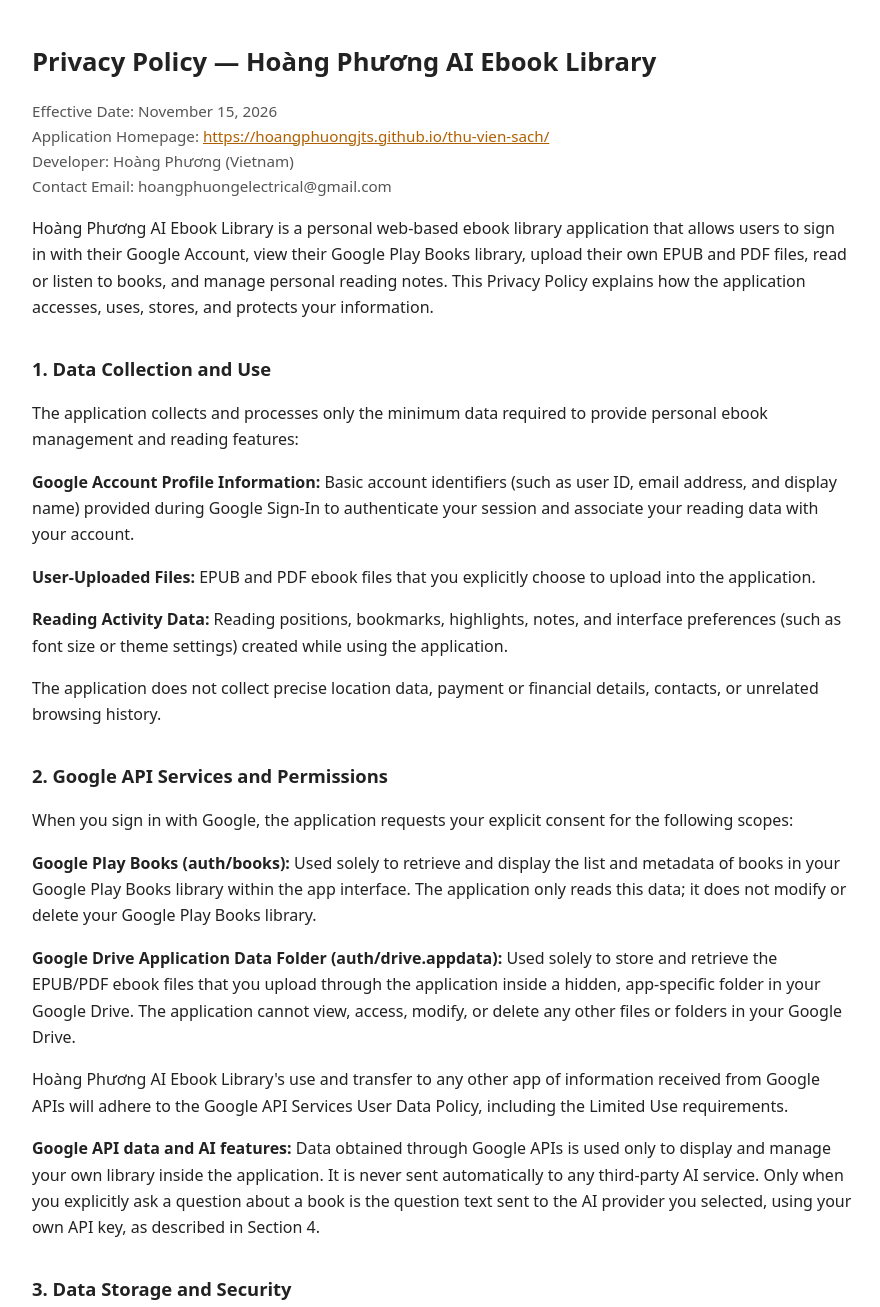
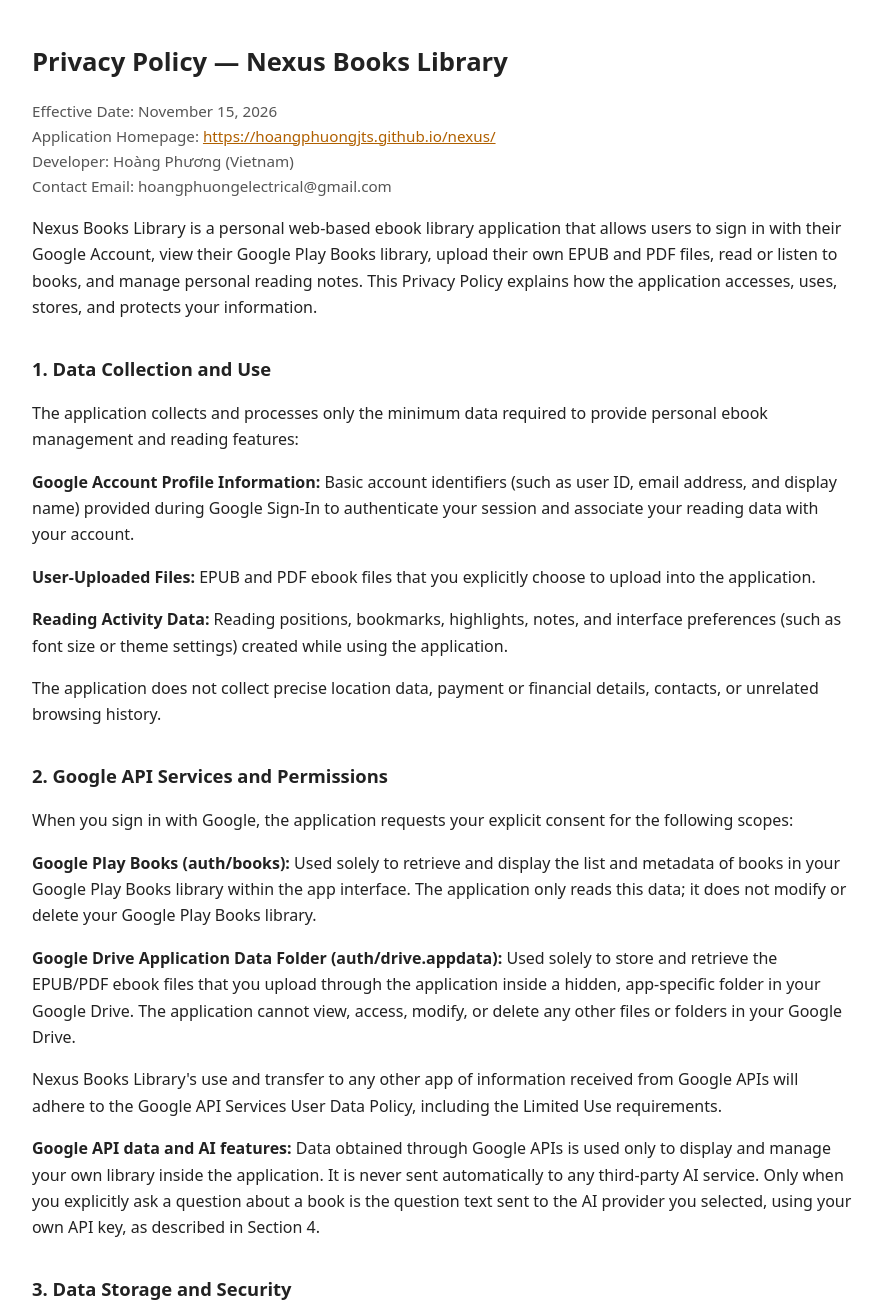
Before and after one commit to hoangphuongjts/thu-vien-sach, a plain HTML site: page privacy.html in a window 1280 px wide. Shown: the top 1307 px of the page, without its empty margins (198-1078 px from the left). Drawn offline with Linux system fonts and the light colour scheme.

Commit message:
Doi ten Nexus Books Library

```diff
--- a/privacy.html
+++ b/privacy.html
@@ -3,7 +3,7 @@
 <head>
 <meta charset="utf-8">
 <meta name="viewport" content="width=device-width, initial-scale=1">
-<title>Privacy Policy — Hoàng Phương AI Ebook Library</title>
+<title>Privacy Policy — Nexus Books Library</title>
 <style>
 body{font-family:system-ui,-apple-system,"Segoe UI",Roboto,sans-serif;max-width:820px;margin:0 auto;padding:24px 18px 60px;line-height:1.65;color:#222;background:#fff}
 h1{font-size:1.6rem;margin-bottom:.2em} h2{font-size:1.15rem;margin-top:1.8em}
@@ -12,13 +12,13 @@ a{color:#b06000}
 </style>
 </head>
 <body>
-<h1>Privacy Policy — Hoàng Phương AI Ebook Library</h1>
+<h1>Privacy Policy — Nexus Books Library</h1>
 <p class="meta">Effective Date: November 15, 2026<br>
-Application Homepage: <a href="https://hoangphuongjts.github.io/thu-vien-sach/">https://hoangphuongjts.github.io/thu-vien-sach/</a><br>
+Application Homepage: <a href="https://hoangphuongjts.github.io/nexus/">https://hoangphuongjts.github.io/nexus/</a><br>
 Developer: Hoàng Phương (Vietnam)<br>
 Contact Email: hoangphuongelectrical@gmail.com</p>
 
-<p>Hoàng Phương AI Ebook Library is a personal web-based ebook library application that allows users to sign in with their Google Account, view their Google Play Books library, upload their own EPUB and PDF files, read or listen to books, and manage personal reading notes. This Privacy Policy explains how the application accesses, uses, stores, and protects your information.</p>
+<p>Nexus Books Library is a personal web-based ebook library application that allows users to sign in with their Google Account, view their Google Play Books library, upload their own EPUB and PDF files, read or listen to books, and manage personal reading notes. This Privacy Policy explains how the application accesses, uses, stores, and protects your information.</p>
 
 <h2>1. Data Collection and Use</h2>
 <p>The application collects and processes only the minimum data required to provide personal ebook management and reading features:</p>
@@ -31,7 +31,7 @@ Contact Email: hoangphuongelectrical@gmail.com</p>
 <p>When you sign in with Google, the application requests your explicit consent for the following scopes:</p>
 <p><strong>Google Play Books (auth/books):</strong> Used solely to retrieve and display the list and metadata of books in your Google Play Books library within the app interface. The application only reads this data; it does not modify or delete your Google Play Books library.</p>
 <p><strong>Google Drive Application Data Folder (auth/drive.appdata):</strong> Used solely to store and retrieve the EPUB/PDF ebook files that you upload through the application inside a hidden, app-specific folder in your Google Drive. The application cannot view, access, modify, or delete any other files or folders in your Google Drive.</p>
-<p>Hoàng Phương AI Ebook Library's use and transfer to any other app of information received from Google APIs will adhere to the Google API Services User Data Policy, including the Limited Use requirements.</p>
+<p>Nexus Books Library's use and transfer to any other app of information received from Google APIs will adhere to the Google API Services User Data Policy, including the Limited Use requirements.</p>
 <p><strong>Google API data and AI features:</strong> Data obtained through Google APIs is used only to display and manage your own library inside the application. It is never sent automatically to any third-party AI service. Only when you explicitly ask a question about a book is the question text sent to the AI provider you selected, using your own API key, as described in Section 4.</p>
 
 <h2>3. Data Storage and Security</h2>
@@ -59,17 +59,17 @@ Contact Email: hoangphuongelectrical@gmail.com</p>
 <p>If you have any questions, privacy concerns, or data deletion requests, please contact:<br>
 Developer: Hoàng Phương (Vietnam)<br>
 Email: hoangphuongelectrical@gmail.com<br>
-Website: <a href="https://hoangphuongjts.github.io/thu-vien-sach/">https://hoangphuongjts.github.io/thu-vien-sach/</a></p>
+Website: <a href="https://hoangphuongjts.github.io/nexus/">https://hoangphuongjts.github.io/nexus/</a></p>
 
 <hr>
 
-<h1>Chính Sách Bảo Mật — Hoàng Phương AI Ebook Library</h1>
+<h1>Chính Sách Bảo Mật — Nexus Books Library</h1>
 <p class="meta">Ngày hiệu lực: 15/11/2026<br>
-Trang chủ ứng dụng: <a href="https://hoangphuongjts.github.io/thu-vien-sach/">https://hoangphuongjts.github.io/thu-vien-sach/</a><br>
+Trang chủ ứng dụng: <a href="https://hoangphuongjts.github.io/nexus/">https://hoangphuongjts.github.io/nexus/</a><br>
 Nhà phát triển: Hoàng Phương (Việt Nam)<br>
 Email liên hệ: hoangphuongelectrical@gmail.com</p>
 
-<p>Hoàng Phương AI Ebook Library là ứng dụng web thư viện sách điện tử (ebook) cá nhân, cho phép người dùng đăng nhập bằng tài khoản Google của chính mình, xem thư viện Google Play Sách, tải lên các tệp EPUB/PDF cá nhân, đọc hoặc nghe sách và lưu ghi chú đọc sách. Chính sách bảo mật này mô tả cách ứng dụng truy cập, sử dụng, lưu trữ và bảo vệ dữ liệu của bạn.</p>
+<p>Nexus Books Library là ứng dụng web thư viện sách điện tử (ebook) cá nhân, cho phép người dùng đăng nhập bằng tài khoản Google của chính mình, xem thư viện Google Play Sách, tải lên các tệp EPUB/PDF cá nhân, đọc hoặc nghe sách và lưu ghi chú đọc sách. Chính sách bảo mật này mô tả cách ứng dụng truy cập, sử dụng, lưu trữ và bảo vệ dữ liệu của bạn.</p>
 
 <h2>1. Thu thập và sử dụng dữ liệu</h2>
 <p>Ứng dụng chỉ thu thập và xử lý lượng dữ liệu tối thiểu cần thiết để vận hành các tính năng đọc và quản lý sách cá nhân:</p>
@@ -82,7 +82,7 @@ Email liên hệ: hoangphuongelectrical@gmail.com</p>
 <p>Khi đăng nhập bằng Google, ứng dụng sẽ xin sự đồng ý rõ ràng của bạn đối với hai quyền truy cập sau:</p>
 <p><strong>Google Play Sách (auth/books):</strong> Chỉ dùng để tải và hiển thị danh sách cùng thông tin sách có trong thư viện Google Play Sách của bạn ngay trên giao diện ứng dụng. Ứng dụng chỉ đọc dữ liệu này, không chỉnh sửa hay xóa dữ liệu trên Google Play Sách của bạn.</p>
 <p><strong>Thư mục dữ liệu riêng của ứng dụng trong Google Drive (auth/drive.appdata):</strong> Chỉ dùng để lưu trữ và truy xuất các tệp sách EPUB/PDF do chính bạn tải lên trong một thư mục ẩn dành riêng cho ứng dụng trên Google Drive của bạn. Ứng dụng không xem, truy cập, chỉnh sửa hay xóa bất kỳ tệp hoặc thư mục nào khác trong Google Drive của bạn.</p>
-<p>Việc sử dụng và truyền tải thông tin nhận được từ Google API của Hoàng Phương AI Ebook Library tuân thủ nghiêm ngặt Chính sách Dữ liệu Người dùng Dịch vụ Google API, bao gồm các yêu cầu về Giới hạn Sử dụng (Limited Use).</p>
+<p>Việc sử dụng và truyền tải thông tin nhận được từ Google API của Nexus Books Library tuân thủ nghiêm ngặt Chính sách Dữ liệu Người dùng Dịch vụ Google API, bao gồm các yêu cầu về Giới hạn Sử dụng (Limited Use).</p>
 <p><strong>Dữ liệu Google API và tính năng AI:</strong> Dữ liệu lấy qua Google API chỉ dùng để hiển thị và quản lý thư viện của chính bạn trong ứng dụng, và không bao giờ tự động gửi cho bất kỳ dịch vụ AI bên thứ ba nào. Chỉ khi bạn chủ động đặt câu hỏi về một cuốn sách, nội dung câu hỏi mới được gửi tới nhà cung cấp AI bạn đã chọn, bằng khóa API của chính bạn, như mô tả ở Mục 4.</p>
 
 <h2>3. Lưu trữ và bảo mật</h2>
@@ -110,7 +110,7 @@ Email liên hệ: hoangphuongelectrical@gmail.com</p>
 <p>Nếu bạn có bất kỳ thắc mắc, yêu cầu hỗ trợ bảo mật hoặc đề nghị xóa dữ liệu nào, vui lòng liên hệ:<br>
 Nhà phát triển: Hoàng Phương (Việt Nam)<br>
 Email: hoangphuongelectrical@gmail.com<br>
-Trang chủ: <a href="https://hoangphuongjts.github.io/thu-vien-sach/">https://hoangphuongjts.github.io/thu-vien-sach/</a></p>
+Trang chủ: <a href="https://hoangphuongjts.github.io/nexus/">https://hoangphuongjts.github.io/nexus/</a></p>
 
 </body>
 </html>
```
